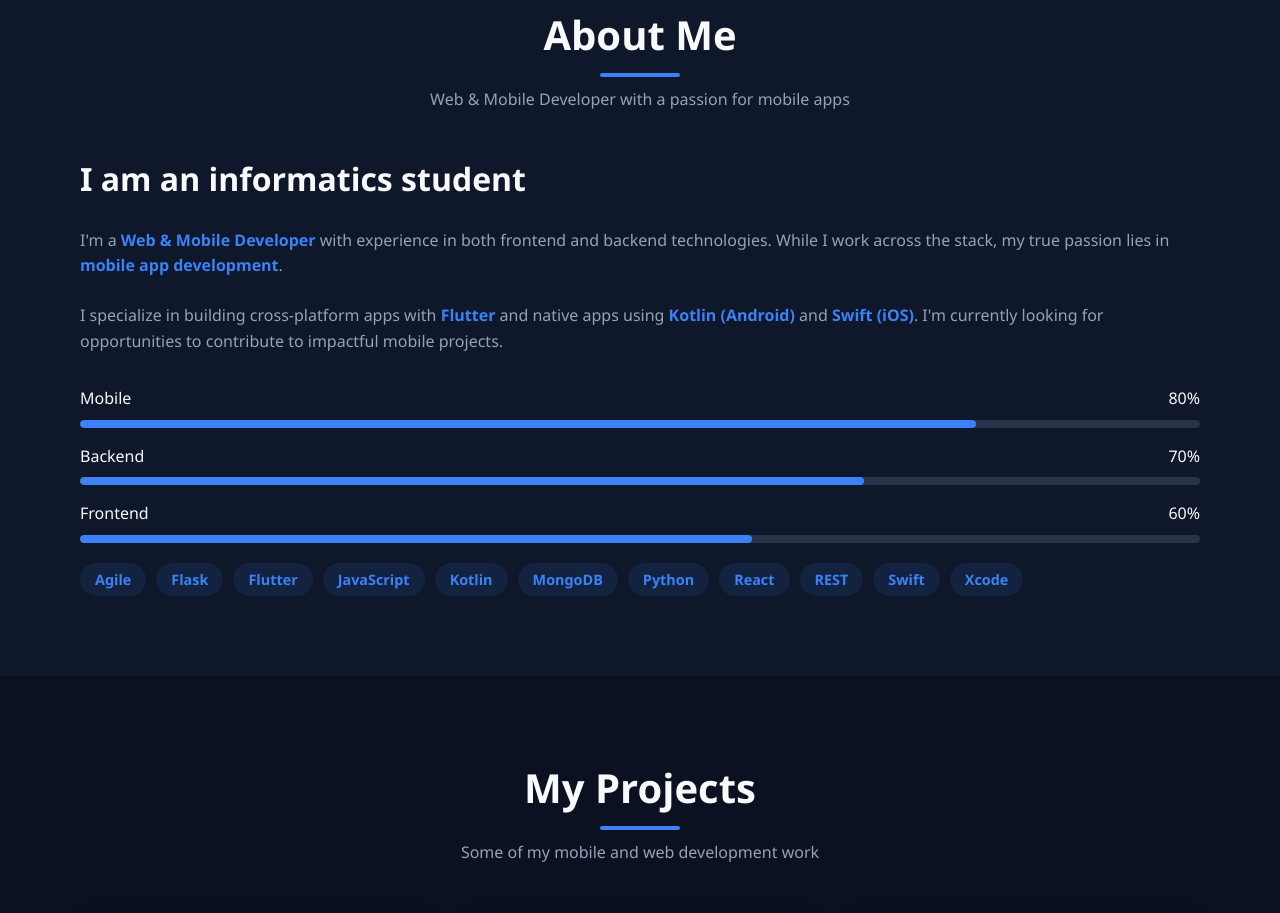
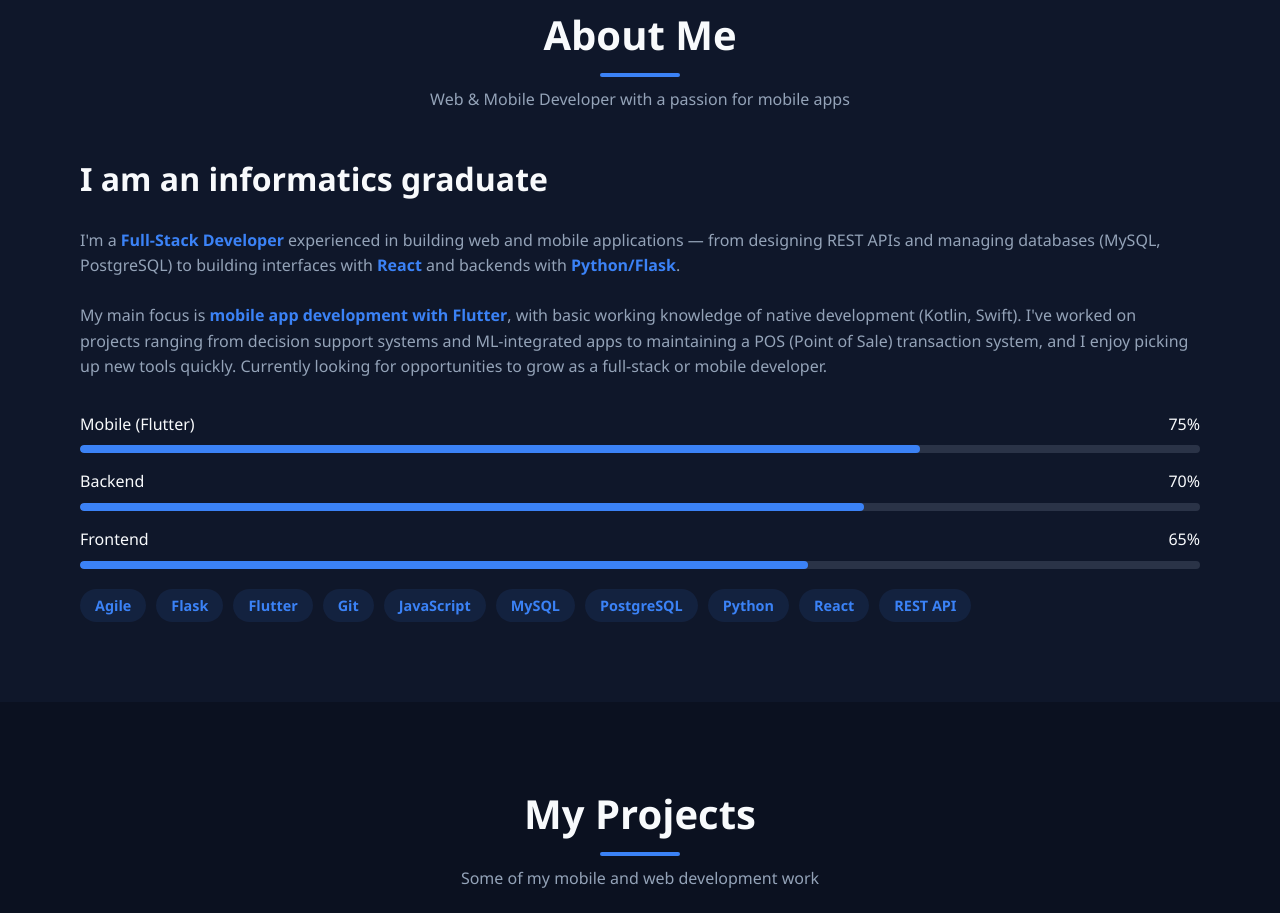
Before and after one commit to Dnayrr/my-portfolio, a plain HTML site: page index.html in a window 1280 px wide. Shown: the part 877-1790 px from the top of the page. Drawn offline with Linux system fonts and the light colour scheme; grey boxes are pictures that could not be loaded.

Commit message:
Update index.html

```diff
--- a/index.html
+++ b/index.html
@@ -757,18 +757,18 @@
             <p class="section-subtitle">Web & Mobile Developer with a passion for mobile apps</p>
             <div class="about-content">
                 <div class="about-text">
-                    <h3>I am an informatics student</h3>
-                    <p>I'm a <span class="hero-highlight">Web & Mobile Developer</span> with experience in both frontend and backend technologies. While I work across the stack, my true passion lies in <span class="hero-highlight">mobile app development</span>.</p>
-                    <p>I specialize in building cross-platform apps with <span class="hero-highlight">Flutter</span> and native apps using <span class="hero-highlight">Kotlin (Android)</span> and <span class="hero-highlight">Swift (iOS)</span>. I'm currently looking for opportunities to contribute to impactful mobile projects.</p>
+                    <h3>I am an informatics graduate</h3>
+                    <p>I'm a <span class="hero-highlight">Full-Stack Developer</span> experienced in building web and mobile applications — from designing REST APIs and managing databases (MySQL, PostgreSQL) to building interfaces with <span class="hero-highlight">React</span> and backends with <span class="hero-highlight">Python/Flask</span>.</p>
+                    <p>My main focus is <span class="hero-highlight">mobile app development with Flutter</span>, with basic working knowledge of native development (Kotlin, Swift). I've worked on projects ranging from decision support systems and ML-integrated apps to maintaining a POS (Point of Sale) transaction system, and I enjoy picking up new tools quickly. Currently looking for opportunities to grow as a full-stack or mobile developer.</p>
 
                     <div class="skills">
                         <div class="skill-item">
                             <div class="skill-name">
-                                <span>Mobile</span>
-                                <span>80%</span>
+                                <span>Mobile (Flutter)</span>
+                                <span>75%</span>
                             </div>
                             <div class="skill-bar">
-                                <div class="skill-progress" style="width: 80%"></div>
+                                <div class="skill-progress" style="width: 75%"></div>
                             </div>
                         </div>
                         <div class="skill-item">
@@ -783,10 +783,10 @@
                         <div class="skill-item">
                             <div class="skill-name">
                                 <span>Frontend</span>
-                                <span>60%</span>
+                                <span>65%</span>
                             </div>
                             <div class="skill-bar">
-                                <div class="skill-progress" style="width: 60%"></div>
+                                <div class="skill-progress" style="width: 65%"></div>
                             </div>
                         </div>
                     </div>
@@ -795,14 +795,13 @@
                         <span class="skill-tag">Agile</span>
                         <span class="skill-tag">Flask</span>
                         <span class="skill-tag">Flutter</span>
+                        <span class="skill-tag">Git</span>
                         <span class="skill-tag">JavaScript</span>
-                        <span class="skill-tag">Kotlin</span>
-                        <span class="skill-tag">MongoDB</span>
+                        <span class="skill-tag">MySQL</span>
+                        <span class="skill-tag">PostgreSQL</span>
                         <span class="skill-tag">Python</span>
                         <span class="skill-tag">React</span>
-                        <span class="skill-tag">REST</span>
-                        <span class="skill-tag">Swift</span>
-                        <span class="skill-tag">Xcode</span>
+                        <span class="skill-tag">REST API</span>
                     </div>
                 </div>
             </div>
```
